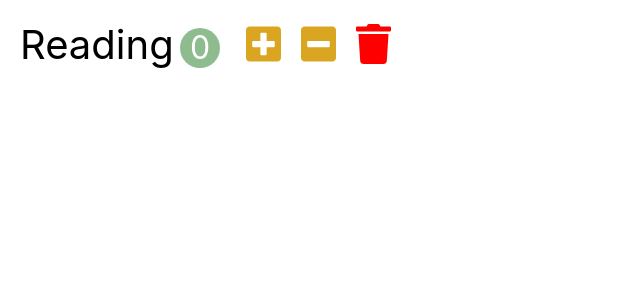
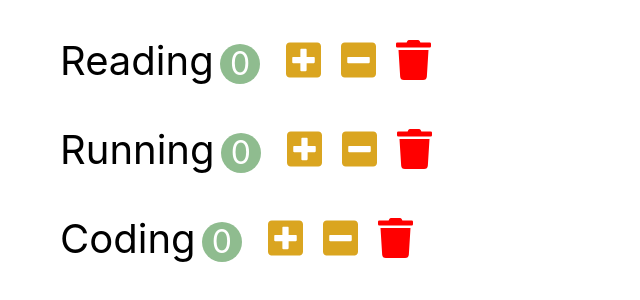
Before and after one commit to MoonSsunny/studyReact, a React (Create React App) app in the folder habit-tracker/: page / in a window 1280 px wide. Shown: the top 300 px of the page, without its empty margins (0-640 px from the left). Built offline with nearby package versions, Linux system fonts and the light colour scheme.

Commit message:
⚡️ 함수처리

```diff
--- a/habit-tracker/src/app.jsx
+++ b/habit-tracker/src/app.jsx
@@ -1,9 +1,9 @@
 import './app.css';
-import Habit from './components/habit';
+import Habits from './components/habits';
 
 function App(){
   return (
-    <Habit/>
+    <Habits/>
   );
 }
 export default App;
--- a/habit-tracker/src/components/habit.jsx
+++ b/habit-tracker/src/components/habit.jsx
@@ -1,24 +1,28 @@
 import React , {useState} from 'react';
 
-const Habit = () => {
-  const [count , setCount] = useState(0);
+const Habit = ({habit,onDecrement,onIncrement,onDelete}) => {
+  const {name, count} = habit;
   const handleIncrement = () => {
-    setCount((count) => count + 1);
+    onIncrement(habit);
   }
-  const handleDecrease = () => {
-    setCount((count) => count <= 0 ? 0 : count - 1);
+  const handleDecrement = () => {
+    onDecrement(habit);
+  }
+  const handleDelete =() =>{
+    onDelete(habit);
   }
   return (
     <li className='habit'>
-    <span className='habit-name'>Reading</span>
+    <span className='habit-name'>{name}</span>
     <span className='habit-count'>{count}</span>
+
     <button className='habit-button habit-increase' onClick={handleIncrement}>
       <i className="fas fa-plus-square"></i>
     </button>
-    <button className='habit-button habit-decrease' onClick={handleDecrease}>
+    <button className='habit-button habit-decrease' onClick={handleDecrement}>
       <i className="fas fa-minus-square"></i>
     </button>
-    <button className='habit-button habit-delete'>
+    <button className='habit-button habit-delete' onClick={handleDelete}>
       <i className="fas fa-trash"></i>
     </button>
     </li>
--- /dev/null
+++ b/habit-tracker/src/components/habits.jsx
@@ -0,0 +1,39 @@
+import React, {useState} from 'react';
+import Habit from './habit';
+
+const Habits = () => {
+  const initHabits = [
+    {id:1, name: 'Reading', count:0},
+    {id:2, name: 'Running', count:0},
+    {id:3, name: 'Coding', count:0},
+  ]
+  const [habits, setHabits] = useState(initHabits);
+  const handleIncrement = (habit) => {
+    const updateHabit = [...habits];
+    const index = updateHabit.indexOf(habit);
+    updateHabit[index].count++;
+    setHabits(updateHabit);
+  }
+  const handleDecrease = (habit) => {
+    const updateHabit = [...habits];
+    const index = updateHabit.indexOf(habit);
+    if(updateHabit[index].count <= 0 ) return 0;
+    updateHabit[index].count--;
+    setHabits(updateHabit);
+  }
+  const handleDelete = (habit) => {
+    const updateHabit = [...habits];
+    const index = updateHabit.indexOf(habit);
+    updateHabit.splice(index,1);
+    setHabits(updateHabit);
+  }
+  return (
+    <ul>
+      {habits.map((item) => (
+        <Habit habit={item} key={item.id} onIncrement={handleIncrement} onDecrement={handleDecrease} onDelete={handleDelete}/>
+      ))}
+    </ul>
+  );
+};
+
+export default Habits;
```
